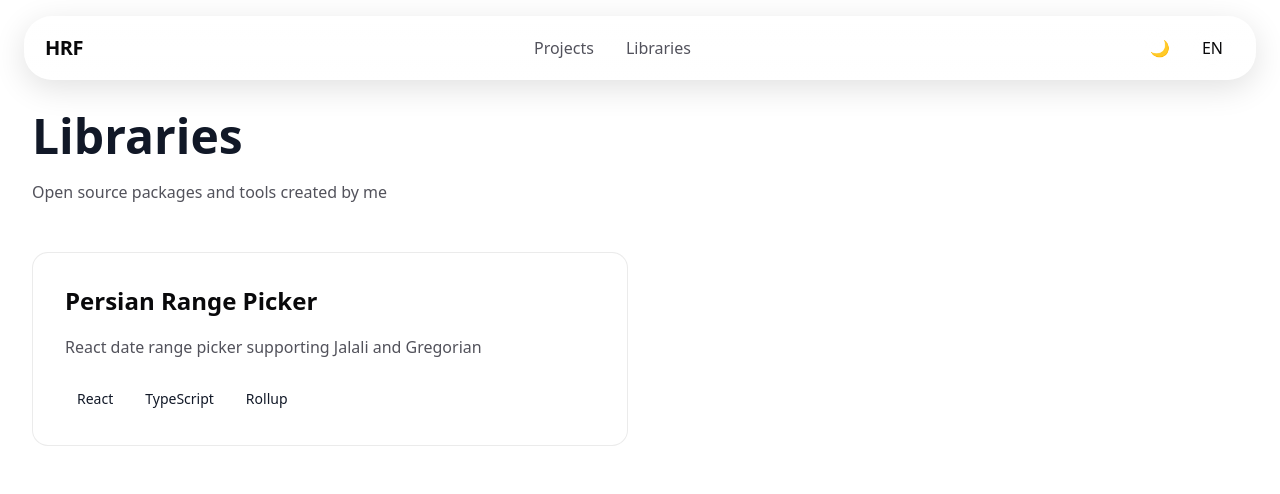
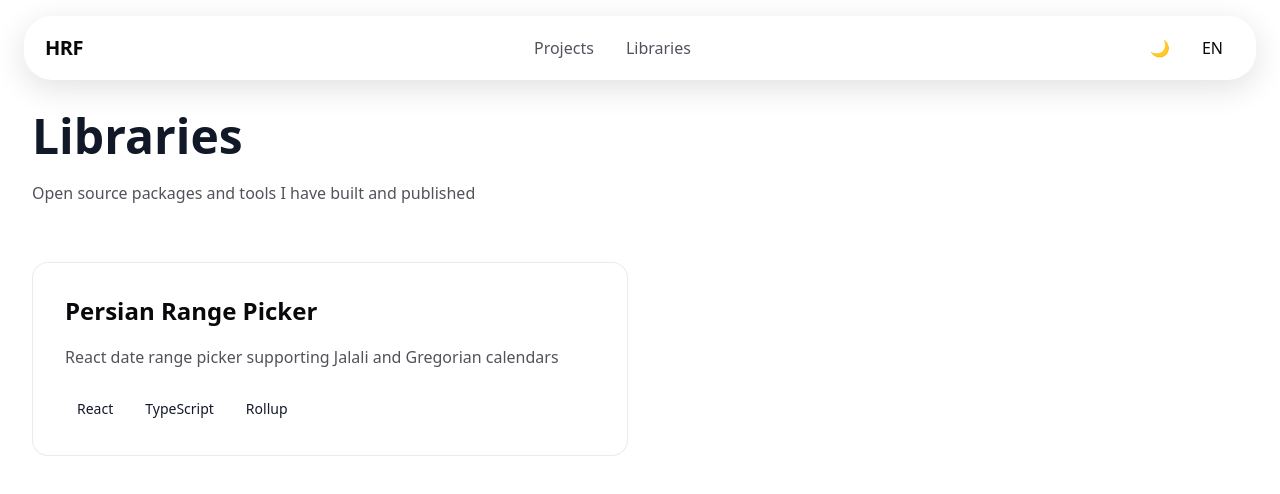
Before and after one commit to hamidrezafallahi/portfolio, a Next.js app: page /en/libraries in a window 1280 px wide. Shown: the top 494 px of the page. Built offline with nearby package versions, Linux system fonts and the light colour scheme.

Commit message:
fix library

```diff
--- a/app/[locale]/layout.tsx
+++ b/app/[locale]/layout.tsx
@@ -90,7 +90,8 @@ export async function generateMetadata({
       languages: {
         fa: "https://www.hamidrezafalahi.ir/fa",
         en: "https://www.hamidrezafalahi.ir/en",
-      },
+        "x-default": "https://www.hamidrezafalahi.ir/fa",
+       },
     },
 
     openGraph: {
--- a/app/[locale]/libraries/page.tsx
+++ b/app/[locale]/libraries/page.tsx
@@ -1,4 +1,5 @@
 import type { Metadata } from 'next';
+import { getTranslations } from 'next-intl/server';
 import Link from 'next/link';
 
 import { libraries } from '@/contents/libraries/data';
@@ -7,12 +8,9 @@ import ScrollReveal from '@components/ui/ScrollReveal';
 export async function generateMetadata({
   params,
 }: {
-  params: Promise<{
-    locale: "fa" | "en";
-  }>;
+  params: Promise<{ locale: "fa" | "en" }>;
 }): Promise<Metadata> {
   const { locale } = await params;
-
   return {
     title:
       locale === "fa"
@@ -24,90 +22,46 @@ export async function generateMetadata({
 export default async function LibrariesPage({
   params,
 }: {
-  params: Promise<{
-    locale: "fa" | "en";
-  }>;
+  params: Promise<{ locale: "fa" | "en" }>;
 }) {
   const { locale } = await params;
+  const t = await getTranslations({ locale, namespace: "library" });
 
   return (
     <main className="w-full">
       <section className="relative overflow-hidden section-padding">
         <div className="relative section-container">
           <ScrollReveal>
-            <h1
-              className="
-font-extrabold
-text-primary-theme
-text-4xl
-md:text-5xl
-"
-            >
-              {locale === "fa" ? "کتابخانه‌ها" : "Libraries"}
-            </h1>
-
-            <p className="mt-5 max-w-2xl text-muted">
-              {locale === "fa"
-                ? "پکیج‌ها و ابزارهای متن‌باز ساخته شده توسط من"
-                : "Open source packages and tools created by me"}
-            </p>
+            <header className="mb-14">
+              <h1 className="font-extrabold text-primary-theme text-4xl md:text-5xl">
+                {locale === "fa" ? "کتابخانه‌ها" : "Libraries"}
+              </h1>
+              <p className="mt-5 max-w-2xl text-muted leading-relaxed">
+                {locale === "fa"
+                  ? "پکیج‌ها و ابزارهای متن‌باز ساخته شده توسط من"
+                  : "Open source packages and tools I have built and published"}
+              </p>
+            </header>
           </ScrollReveal>
 
-          <div
-            className="
-grid
-md:grid-cols-2
-gap-6
-mt-12
-"
-          >
+          <div className="gap-6 grid md:grid-cols-2">
             {libraries.map((lib, index) => (
-              <ScrollReveal key={lib.slug} delay={index * 0.12}>
+              <ScrollReveal key={lib.slug} delay={index * 0.12} direction="up">
                 <Link href={`/${locale}/libraries/${lib.slug}`}>
-                  <article
-                    className="
-theme-card
-rounded-3xl
-p-8
-hover:-translate-y-2
-transition
-h-full
-"
-                  >
-                    <h2
-                      className="
-text-theme
-text-2xl
-font-bold
-"
-                    >
-                      {lib.name[locale]}
+                  <article className="p-8 rounded-3xl h-full transition hover:-translate-y-2 theme-card">
+                    <h2 className="font-bold text-theme text-2xl">
+                      {t(lib.name)}
                     </h2>
-
-                    <p
-                      className="
-mt-4
-text-muted
-leading-7
-"
-                    >
-                      {lib.description[locale]}
+                    <p className="mt-4 text-muted leading-7">
+                      {t(lib.description)}
                     </p>
-
                     <div className="flex flex-wrap gap-2 mt-6">
-                      {lib.tech.map((t) => (
+                      {lib.tech.map((item) => (
                         <span
-                          key={t}
-                          className="
-px-3
-py-1
-rounded-full
-text-primary-theme
-bg-primary-theme/10
-text-sm
-"
+                          key={item}
+                          className="bg-primary-theme/10 px-3 py-1 rounded-full text-primary-theme text-sm"
                         >
-                          {t}
+                          {item}
                         </span>
                       ))}
                     </div>
--- a/app/[locale]/projects/[slug]/page.tsx
+++ b/app/[locale]/projects/[slug]/page.tsx
@@ -62,7 +62,7 @@ theme-card
 rounded-3xl
 "
               >
-                <MediaGallery media={project.media}  />
+                <MediaGallery media={project.media} source='project'  />
               </div>
             </ScrollReveal>
           )}
--- a/app/[locale]/resume/route.ts
+++ b/app/[locale]/resume/route.ts
@@ -1,7 +1,8 @@
 import { NextResponse } from 'next/server';
 
+const url = process.env.NEXT_PUBLIC_BASE_URL
 export async function GET() {
   return NextResponse.redirect(
-    new URL("/documents/hamidrezafalahi.pdf", "http://localhost:3001")
+    new URL("/documents/hamidrezafalahi.pdf", url)
   );
 }
--- /dev/null
+++ b/app/sitemap.ts
@@ -0,0 +1,50 @@
+import type { MetadataRoute } from 'next';
+
+import { libraries } from '@/contents/libraries/data';
+import { projects } from '@/contents/projects/data';
+import {
+  Library,
+  Project,
+} from '@/types';
+
+const BASE_URL = process.env.NEXT_PUBLIC_BASE_URL ?? 'http://localhost:3000';
+
+type ChangeFreq = 'always' | 'hourly' | 'daily' | 'weekly' | 'monthly' | 'yearly' | 'never';
+
+function buildEntry(
+  path: string,
+  priority: number,
+  changeFrequency: ChangeFreq
+): MetadataRoute.Sitemap[number] {
+  return {
+    url: `${BASE_URL}/${path}`,
+    lastModified: new Date(),
+    changeFrequency,
+    priority,
+    alternates: {
+      languages: {
+        en: `${BASE_URL}/en/${path}`,
+        fa: `${BASE_URL}/fa/${path}`,
+        'x-default': `${BASE_URL}/en/${path}`,
+      },
+    },
+  };
+}
+
+export default function sitemap(): MetadataRoute.Sitemap {
+  const projectEntries = projects.map((p:Project) =>
+    buildEntry(`projects/${p.slug}`, 0.7, 'monthly')
+  );
+  const libraryEntries = libraries.map((p:Library) =>
+    buildEntry(`libraries/${p.slug}`, 0.7, 'monthly')
+  );
+
+  return [
+    buildEntry('', 1.0, 'monthly'),
+    buildEntry('projects', 0.9, 'weekly'),
+    buildEntry('libraries', 0.9, 'weekly'),
+    ...projectEntries,
+    // وقتی دیتای libraries رو هم داشتی همینطوری اضافه کن:
+    // ...libraries.map((l) => buildEntry(`libraries/${l.slug}`, 0.7, 'monthly')),
+  ];
+}
--- a/components/ui/MediaGallery.tsx
+++ b/components/ui/MediaGallery.tsx
@@ -8,10 +8,11 @@ import type { MediaItem } from '@/types';
 import ScrollReveal from './ScrollReveal';
 
 export default function MediaGallery({
-  media}: {
+  media,source}: {
   media?: MediaItem[]
+  source:string
 }) {
-  const t = useTranslations("project")
+  const t = useTranslations(source)
   if (!media?.length) return null;
 console.log(media[0].alt)
   return (
--- a/contents/libraries/data.ts
+++ b/contents/libraries/data.ts
@@ -2,89 +2,36 @@ import { Library } from '@/types';
 
 export const libraries: Library[] = [
   {
-    slug:"persian-range-picker",
-
-    name:{
-      fa:"Persian Range Picker",
-      en:"Persian Range Picker"
-    },
-
-
-    description:{
-      fa:"کامپوننت انتخاب بازه تاریخ شمسی و میلادی برای React",
-      en:"React date range picker supporting Jalali and Gregorian"
-    },
-
-
-    features:[
+    slug: "persian-range-picker",
+    name: "persianRangePicker.name",
+    description: "persianRangePicker.description",
+    features: [
+      "persianRangePicker.features.typescript",
+      "persianRangePicker.features.calendar",
+      "persianRangePicker.features.customizable",
+      "persianRangePicker.features.lightweight",
+      "persianRangePicker.features.rtl"
+    ],
+    usageExample: "persianRangePicker.usageExample",
+    tech: ["React", "TypeScript", "Rollup"],
+    npm: "https://npmjs.com/package/persian-range-picker",
+    github: "https://github.com/hamidreza-fallahi/persian-range-picker",
+    media: [
       {
-        fa:"پشتیبانی از TypeScript",
-        en:"TypeScript support"
+        type: "image",
+        src: "/projects/range-picker/1.webp",
+        alt: "persianRangePicker.media.preview"
       },
       {
-        fa:"قابل شخصی سازی",
-        en:"Highly customizable"
+        type: "image",
+        src: "/projects/range-picker/2.webp",
+        alt: "persianRangePicker.media.config"
+      },
+      {
+        type: "video",
+        src: "/projects/range-picker/demo.mp4",
+        alt: "persianRangePicker.media.demo"
       }
-    ],
-
-
-    usageExample:{
-      fa:"نصب با npm و استفاده مستقیم در React",
-      en:"Install with npm and use directly in React"
-    },
-
-
-    tech:[
-      "React",
-      "TypeScript",
-      "Rollup"
-    ],
-
-
-    npm:"https://npmjs.com/...",
-    github:"https://github.com/...",
-
-
-     media:[
-
-
-  {
-   type:"image",
-
-   src:"/projects/range-picker/1.webp",
-
-   alt:{
-    fa:"نمایش انتخاب تاریخ",
-    en:"Date selection preview"
-   }
-  },
-
-
-  {
-   type:"image",
-
-   src:"/projects/range-picker/2.webp",
-
-   alt:{
-    fa:"نمایش تنظیمات کامپوننت",
-    en:"Component configuration"
-   }
-  },
-
-
-  {
-   type:"video",
-
-   src:"/projects/range-picker/demo.mp4",
-
-   alt:{
-    fa:"دموی کتابخانه",
-    en:"Library demo"
-   }
-
-  }
-
-
- ]
+    ]
   }
 ];
--- a/messages/en.json
+++ b/messages/en.json
@@ -89,27 +89,27 @@
     "paragraph3": "If you need a frontend engineer who thinks beyond the UI layer — considering data flow, state architecture and product stability — let's talk."
   },
 
-  "Projects": {
-    "badge": "Featured Projects",
-    "title": "Projects that show how I think and build",
-    "subtitle": "From large-scale ERP systems to SEO-optimized e-commerce platforms — every project reflects decisions around architecture, performance and maintainability.",
-    "erp": {
-      "title": "Enterprise ERP Dashboard",
-      "description": "A complete ERP frontend with complex Master-Detail forms, multi-level access control, dynamic workflows and offline support using IndexedDB. Built for large data volumes and long-term maintainability.",
-      "tags": "Next.js, TypeScript, Redux Toolkit, RTK Query, IndexedDB, Ant Design"
+ "library": {
+  "persianRangePicker": {
+    "name": "Persian Range Picker",
+    "description": "React date range picker supporting Jalali and Gregorian calendars",
+    "usageExample": "Install via npm install persian-range-picker and import directly into your React component.",
+    "features": {
+      "typescript": "Full TypeScript support",
+      "calendar": "Jalali and Gregorian calendar support",
+      "customizable": "Highly customizable via props",
+      "lightweight": "Lightweight with minimal dependencies",
+      "rtl": "RTL layout support"
     },
-    "ecommerce": {
-      "title": "SEO-Driven E-Commerce Platform",
-      "description": "An online store built with server-side rendering for maximum SEO performance, PWA support for offline access and a fast shopping experience connected to ASP.NET Core backend.",
-      "tags": "Next.js, TypeScript, PWA, SSR, SEO"
-    },
-    "designSystem": {
-      "title": "Admin Panel Design System",
-      "description": "A component-based design system for a large management panel using Ant Design and Material UI, focused on consistency, reusability and faster feature development.",
-      "tags": "React, TypeScript, Ant Design, Material UI, Reusable Components"
-    },
-    "viewDetails": "View Project Details"
+    "media": {
+      "preview": "Date range selection preview",
+      "config": "Component configuration view",
+      "demo": "Full library demo"
+    }
   },
+  "badge": "Open Source Libraries",
+  "viewDetails": "View Details"
+},
 
   "Experience": {
     "badge": "Experience",
--- a/messages/fa.json
+++ b/messages/fa.json
@@ -15,13 +15,6 @@
     "subtitle": "سال تجربه حرفه‌ای",
     "description": "توسعه فرانت‌اند برای سیستم‌های production شامل ERP در مقیاس بزرگ و پنل‌های مدیریتی پیچیده"
   },
-
-  "projects": {
-    "title": "10+",
-    "subtitle": "پروژه واقعی",
-    "description": "از سیستم‌های ERP پیچیده تا فروشگاه‌های آنلاین و اپلیکیشن‌های PWA"
-  },
-
   "technical": {
     "title": "100%",
     "subtitle": "تمرکز بر SEO و Performance",
@@ -85,6 +78,27 @@
       "subtitle": "پروژه واقعی",
       "badge": "پروژه‌های منتخب"
     },
+  "library": {
+  "persianRangePicker": {
+    "name": "Persian Range Picker",
+    "description": "کامپوننت انتخاب بازه تاریخ شمسی و میلادی برای React",
+    "usageExample": "با دستور npm install persian-range-picker نصب کرده و مستقیماً در کامپوننت React خود استفاده کنید.",
+    "features": {
+      "typescript": "پشتیبانی کامل از TypeScript",
+      "calendar": "پشتیبانی از تقویم شمسی و میلادی",
+      "customizable": "قابل شخصی‌سازی کامل از طریق props",
+      "lightweight": "سبک با حداقل وابستگی",
+      "rtl": "پشتیبانی از چیدمان RTL"
+    },
+    "media": {
+      "preview": "نمایش انتخاب بازه تاریخ",
+      "config": "نمایش تنظیمات کامپوننت",
+      "demo": "دموی کامل کتابخانه"
+    }
+  },
+  "badge": "کتابخانه‌های متن‌باز",
+  "viewDetails": "مشاهده جزئیات"
+},
   "About": {
   "badge": "درباره من",
   "title": "توسعه فرانت‌اند با تمرکز روی مقیاس‌پذیری، تجربه کاربری و کیفیت کد",
```
Also changed, not shown: app/[locale]/libraries/[slug]/page.tsx (+47 -60 lines), app/robots.ts (added, +21 -0 lines).
